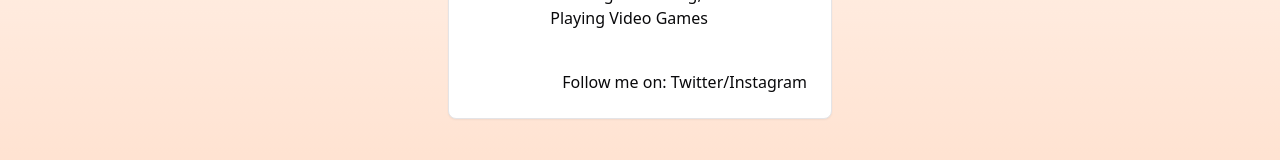
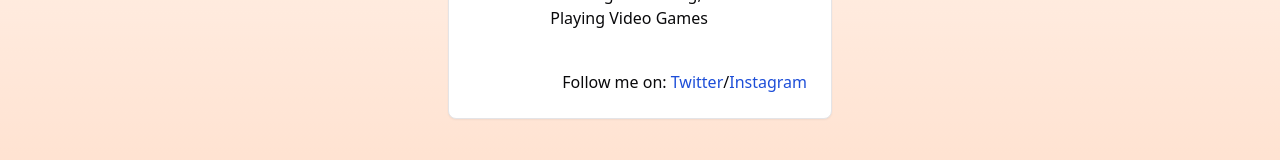
Before and after one commit to AdvosArt/heartcode-training, a Next.js app: page /about-me in a window 1280 px wide. Shown: the part 469-629 px from the top of the page. Built offline with nearby package versions, Linux system fonts and the light colour scheme; no server answers.

Commit message:
Added Hyperlink colors to about page

```diff
--- a/src/app/about-me/page.tsx
+++ b/src/app/about-me/page.tsx
@@ -43,7 +43,7 @@ export default function Home() {
             </div>
 
             <div className="flex justify-end">
-              Follow me on:&nbsp;<a href="https://x.com/AdvosArt">Twitter</a>/<a href="https://www.instagram.com/advosart/">Instagram</a>
+              Follow me on:&nbsp;<a href="https://x.com/AdvosArt" target="_blank" className="text-blue-700 dark:text-blue-400">Twitter</a>/<a href="https://www.instagram.com/advosart/" target="_blank" className="text-blue-700 dark:text-blue-400">Instagram</a>
             </div>
         </CardContent>
       </Card>
```
